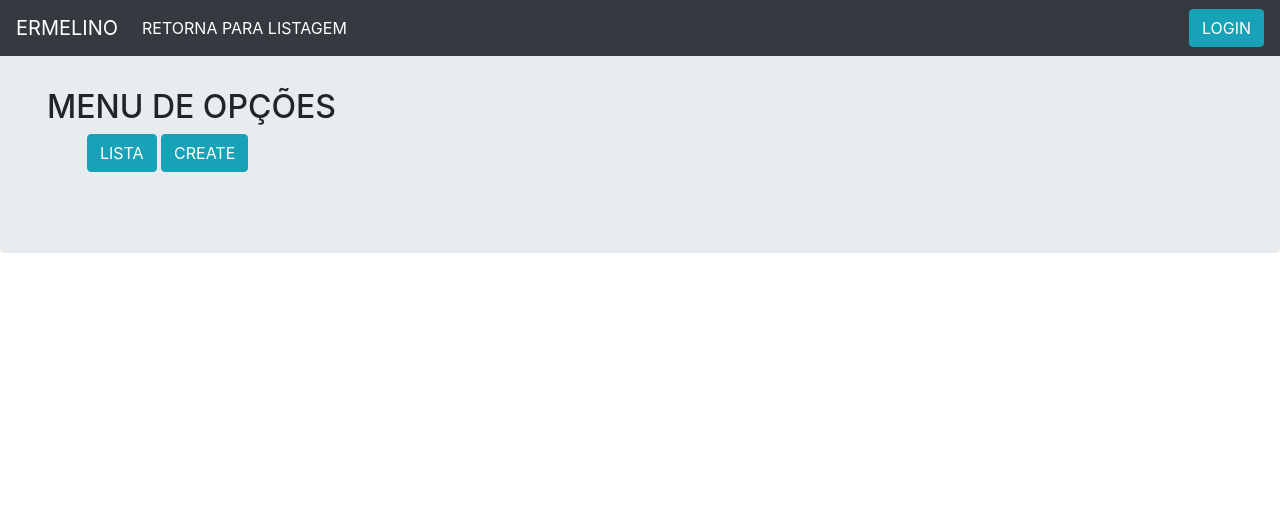
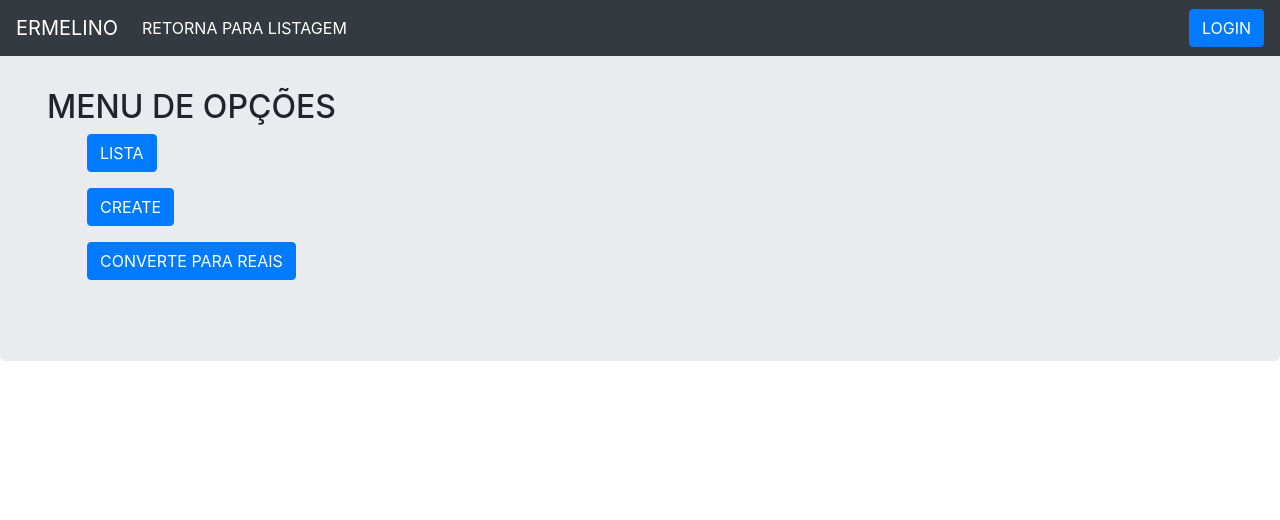
Before and after one commit to xlino/epngestao, a Django app: page / in a window 1280 px wide. Shown: the top 520 px of the page. Run offline with Django 4.2, Linux system fonts and the light colour scheme; some libraries are stand-ins or nearby versions.

Commit message:
layout adjustments

```diff
--- a/clientes/forms.py
+++ b/clientes/forms.py
@@ -5,4 +5,4 @@ from .models import Person
 class PersonForm(ModelForm):
     class Meta:
         model = Person
-        fields = ['first_name', 'last_name', 'age', 'salary', 'bio', 'photo']
+        fields = ['first_name', 'last_name', 'age', 'salary','doc', 'bio', 'photo']
--- a/clientes/views.py
+++ b/clientes/views.py
@@ -15,7 +15,6 @@ def persons_list(request):
 #        persons = persons.filter(first_name=termo_busca)
     else:
         persons = Person.objects.all()
-
     return render(request, 'person.html', {'persons': persons})
 
 @login_required
--- a/home/templates/home.html
+++ b/home/templates/home.html
@@ -19,9 +19,16 @@
         <div class="col-sm">
             <h2> MENU DE OPÇÕES </h2>
             <ul>
-                <a href="{% url 'person_list' %}" class="btn btn-info" >LISTA</a>
-                 <a href="{% url 'person_new' %}" class="btn btn-info">CREATE</a>
+                <a href="{% url 'person_list' %}" class="btn btn-primary" >LISTA</a>
             </ul>
+            <ul>
+                <a href="{% url 'person_new' %}" class="btn btn-primary">CREATE</a>
+            </ul>
+            <ul>
+                <a href="{% url 'person_new' %}" class="btn btn-primary">CONVERTE PARA REAIS</a>
+            </ul>
+
+
         </div>
 
         <div class="col-sm">
--- a/requirements-dev.txt
+++ b/requirements-dev.txt
@@ -9,6 +9,7 @@ Pillow==9.0.0
 psycopg2==2.9.3
 python-decouple==3.5
 pytz==2021.3
+schedule==1.1.0
 sqlparse==0.4.2
 static3==0.7.0
 tzdata==2021.5
--- a/templates/base.html
+++ b/templates/base.html
@@ -97,9 +97,9 @@
                 {% if user.is_authenticated %}
                     <p><style> body { color: blue;}</style>
                       Ola {{user.username}}</p>
-                    <a href="{% url 'logout' %}"class="btn btn-info"> LOGOUT </a>
+                    <a href="{% url 'logout' %}"class="btn btn-danger"> LOGOUT </a>
                 {% else %}
-                    <a href="{% url 'login' %}" class="btn btn-info">LOGIN</a>
+                    <a href="{% url 'login' %}" class="btn btn-primary">LOGIN</a>
                 {% endif %}
             <!--a href="{% url 'logout' %}"class="btn btn-info">SAIR</a-->
           </form>
--- a/templates/registration/login.html
+++ b/templates/registration/login.html
@@ -14,7 +14,7 @@
                 <form method="POST">
                     {%  csrf_token %}
                     {{ form|bootstrap}}
-                    <button type="submit" class="btn btn-info">LOGIN</button>
+                    <button type="submit" class="btn btn-primary">LOGIN</button>
                 </form>
         </div>
         <div class="col-sm">
```
Also changed, not shown: clientes/templates/person.html (+8 -8 lines), clientes/templates/person_form.html (+4 -4 lines).
